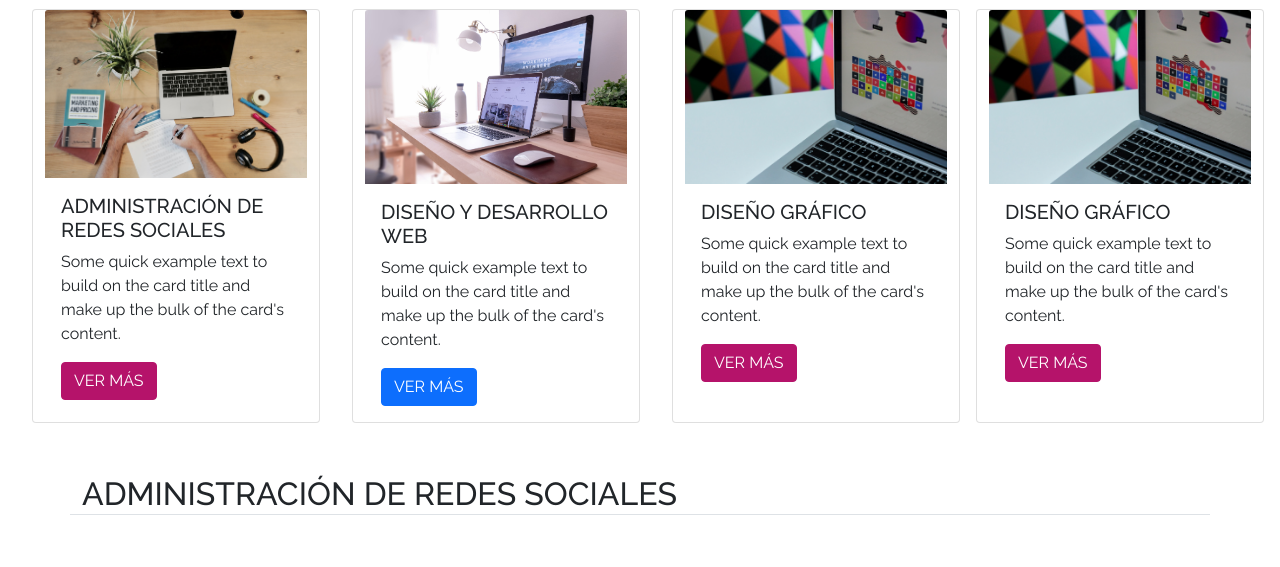
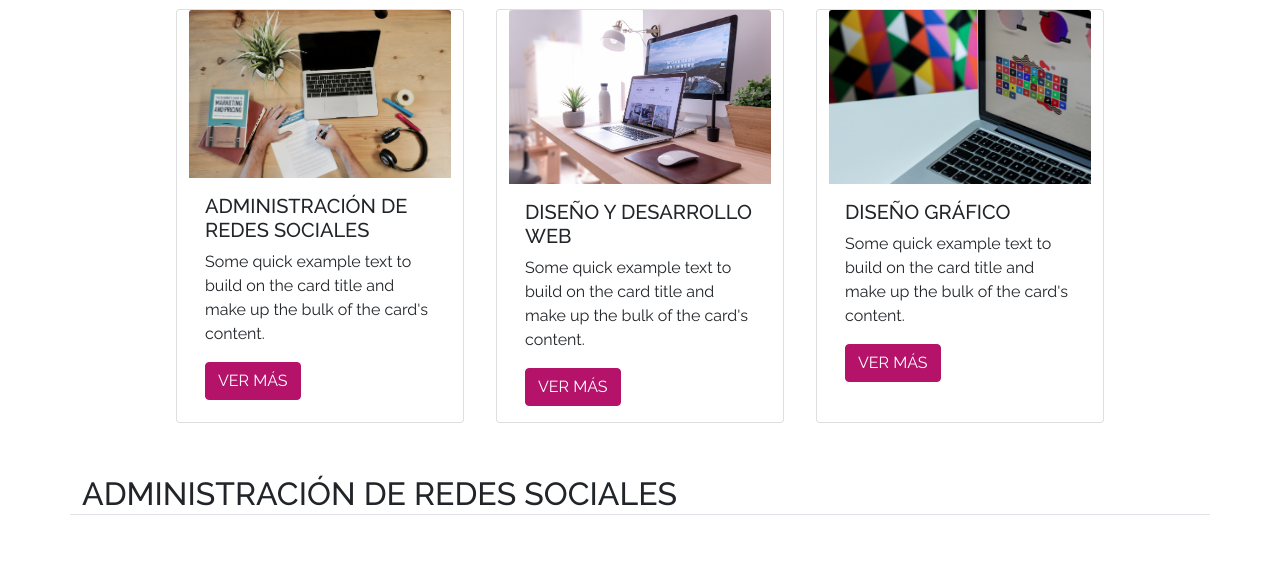
Before and after one commit to jpinosuarez/trebol-coderhouse, a website: page pages/servicios.html in a window 1280 px wide. Shown: the part 233-800 px from the top of the page. Drawn offline with nearby package versions, Linux system fonts and the light colour scheme.

Commit message:
correccion servicios.html

```diff
--- a/pages/servicios.html
+++ b/pages/servicios.html
@@ -57,25 +57,17 @@
                         <h5 class="card-title">ADMINISTRACIÓN DE REDES SOCIALES</h5>
                         <p class="card-text">Some quick example text to build on the card title and make up the bulk of the card's content.</p>
                         <a href="#" class="btn btn-principal">VER MÁS</a>
-                     </div>
+                    </div>
                 </div>
                 <div class="card col-md-4 mx-3" style="width: 18rem;">
                     <img src="../public/slide-2.jpg" class="card-img-top" alt="...">
                     <div class="card-body">
                         <h5 class="card-title">DISEÑO Y DESARROLLO WEB</h5>
                         <p class="card-text">Some quick example text to build on the card title and make up the bulk of the card's content.</p>
-                        <a href="#" class="btn btn-primary">VER MÁS</a>
+                        <a href="#" class="btn btn-principal">VER MÁS</a>
                     </div>
                 </div>
                 <div class="card col-md-4 mx-3" style="width: 18rem;">
-                    <img src="../public/slide-3.jpg" class="card-img-top" alt="...">
-                    <div class="card-body">
-                        <h5 class="card-title">DISEÑO GRÁFICO</h5>
-                        <p class="card-text">Some quick example text to build on the card title and make up the bulk of the card's content.</p>
-                        <a href="#" class="btn btn-principal">VER MÁS</a>
-                    </div>
-                </div>
-                <div class="card col-md-4" style="width: 18rem;">
                     <img src="../public/slide-3.jpg" class="card-img-top" alt="...">
                     <div class="card-body">
                         <h5 class="card-title">DISEÑO GRÁFICO</h5>
```
